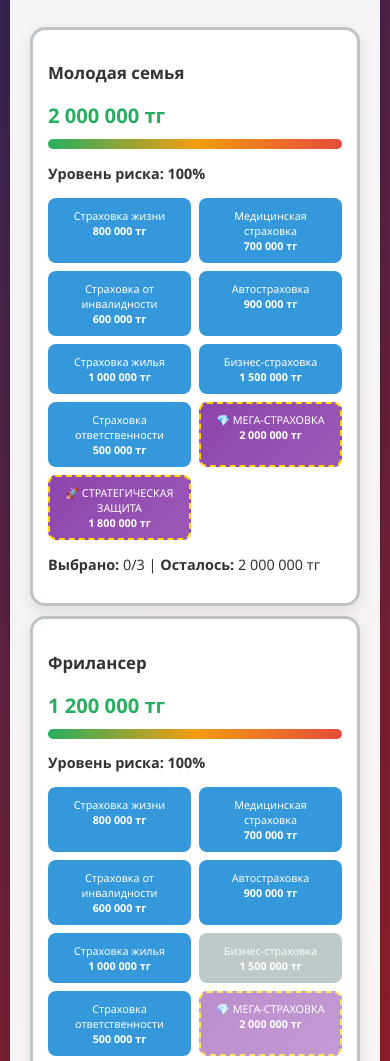
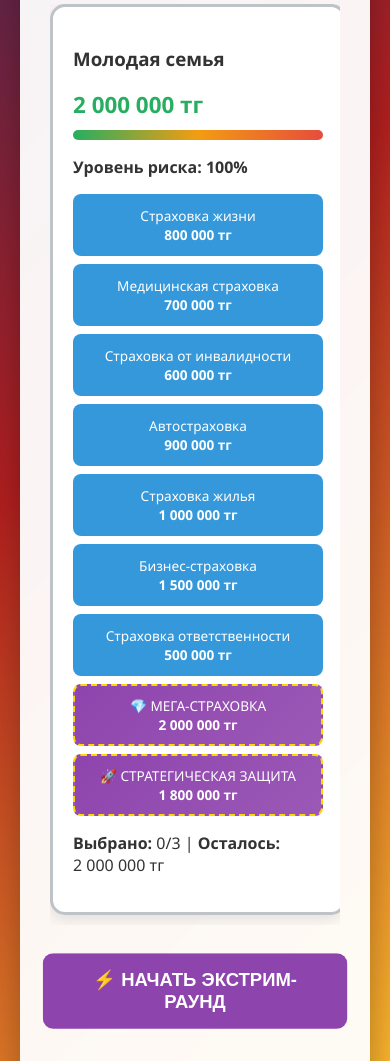
Before and after one commit to Maksat-afk/Minor, a plain HTML site: page financial_bunker.html in a window 390 px wide. Shown: the part 486-1547 px from the top of the page. Drawn offline with Linux system fonts and the light colour scheme.

Commit message:
обновления

```diff
--- a/financial_bunker.html
+++ b/financial_bunker.html
@@ -290,19 +290,24 @@
             100% { opacity: 1; }
         }
 
-                @media screen and (max-width: 768px) {
-            body { padding: 10px; }
-            .container { padding: 20px; border-radius: 15px; }
-            .game-header { font-size: 1.2em; padding: 15px; }
-            .teams-grid { gap: 10px; }
-            .team-card { padding: 15px; font-size: 0.9em; }
-            .insurance-card { font-size: 0.75em; padding: 8px; }
-            .controls { flex-direction: column; gap: 10px; }
-            .btn { font-size: 1em; padding: 12px 20px; }
-            .timer { font-size: 1.5em; }
-            .event-card { font-size: 0.9em; padding: 20px; }
-            .combo-counter { font-size: 0.9em; padding: 8px 12px; }
-            .achievement { font-size: 1.2em; padding: 15px 25px; }
+        @media screen and (max-width: 768px) {
+            .teams-grid {
+                display: flex;
+                overflow-x: auto;
+                gap: 15px;
+                padding-bottom: 10px;
+            }
+            .team-card {
+                flex: 0 0 80%;
+                min-width: 250px;
+            }
+            .teams-grid::-webkit-scrollbar {
+                display: none;
+            }
+            .teams-grid {
+                -ms-overflow-style: none;
+                scrollbar-width: none;
+            }
         }
     </style>
 </head>
```
